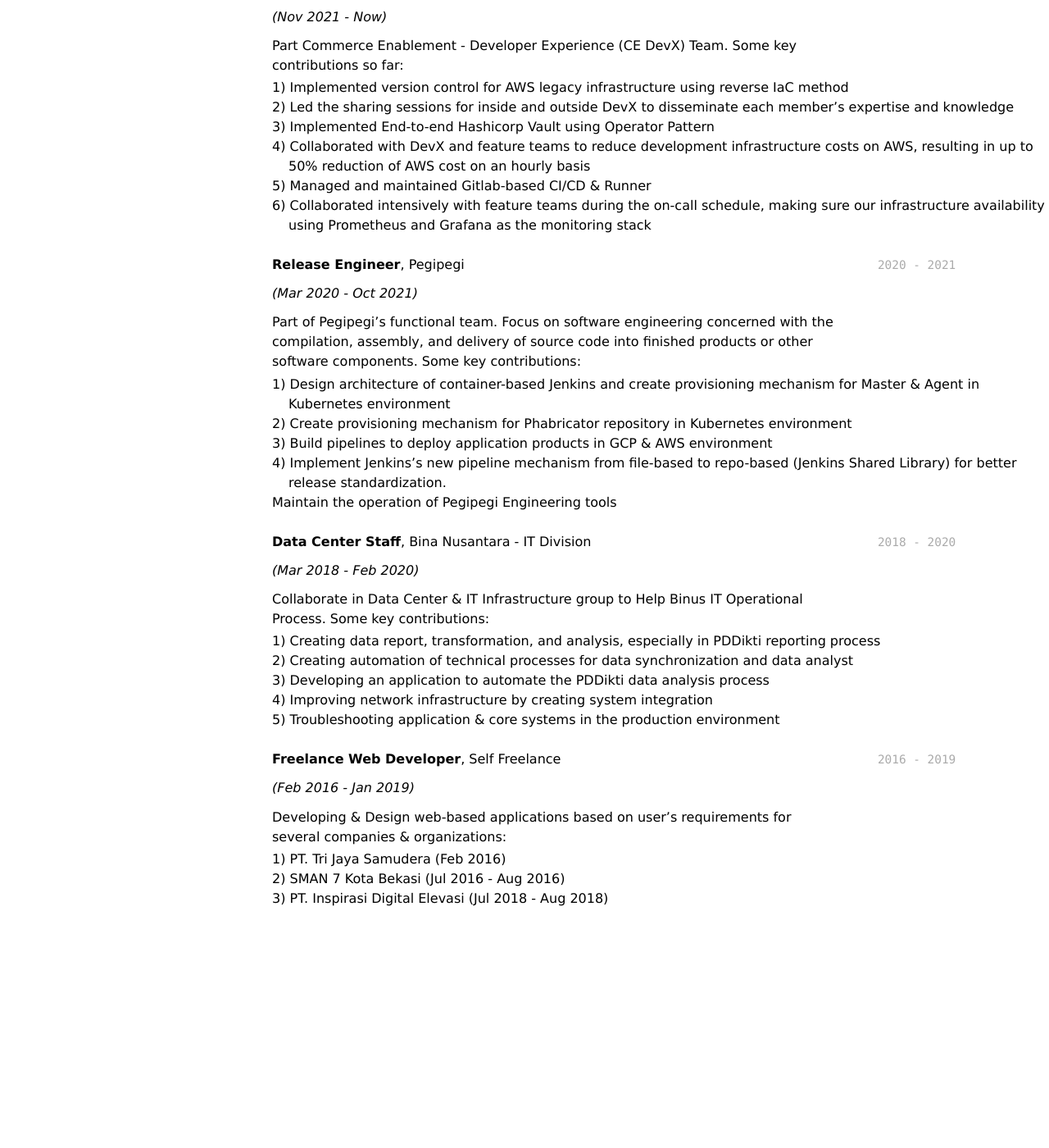
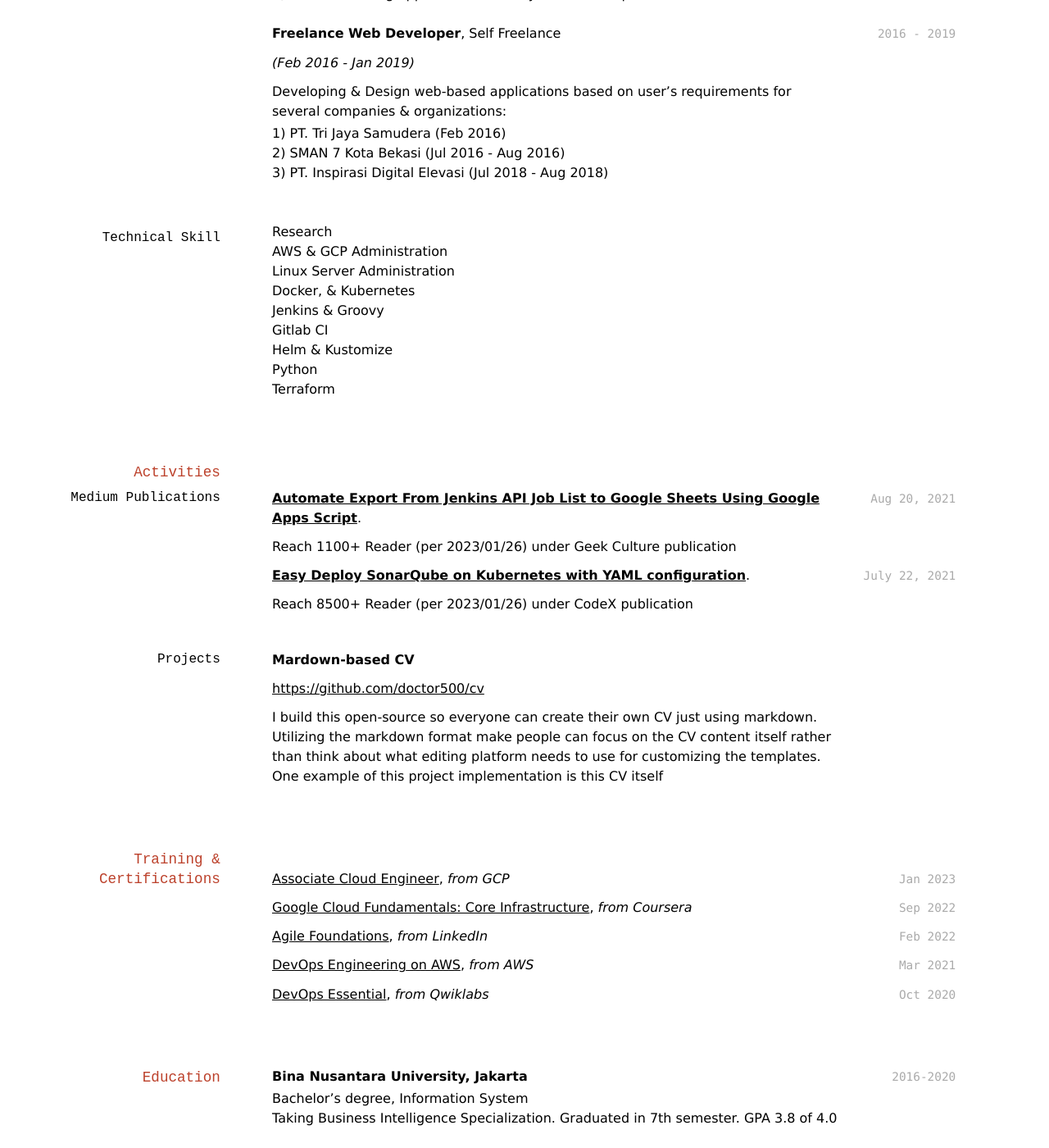
Before and after one commit to doctor500/cv, a Jekyll site: the page built from index.md, in a window 1280 px wide and 1400 px high, scrolled down 1372 px. Shown: the whole window at 82% size. Built offline with Jekyll 4.4.1, drawn with Linux system fonts in a browser that asks for light colours; before the commit the page ends 2504 px from its top, so only the background shows below that; some of the changed text lies outside the part shown.

Commit message:
chore: update CV content, update section order

```diff
--- a/index.md
+++ b/index.md
@@ -119,6 +70,64 @@ Developing & Design web-based applications based on user's requirements for seve
 - 2) SMAN 7 Kota Bekasi (Jul 2016 - Aug 2016)
 - 3) PT. Inspirasi Digital Elevasi (Jul 2018 - Aug 2018)
 
+### Technical Skill
+
+- Research
+- AWS & GCP Administration
+- Linux Server Administration
+- Docker, & Kubernetes
+- Jenkins & Groovy
+- Gitlab CI
+- Helm & Kustomize
+- Python
+- Terraform
+
+## Activities
+
+### Medium Publications
+
+`Aug 20, 2021`
+[**Automate Export From Jenkins API Job List to Google Sheets Using Google Apps Script**](https://medium.com/geekculture/automate-export-from-jenkins-api-job-list-to-google-sheets-using-google-apps-script-2eef44008bdc).
+
+Reach 1100+ Reader (per 2023/01/26) under Geek Culture publication
+
+`July 22, 2021`
+[**Easy Deploy SonarQube on Kubernetes with YAML configuration**](https://medium.com/codex/easy-deploy-sonarqube-on-kubernetes-with-yaml-configuration-27f5adc8de90).
+
+Reach 8500+ Reader (per 2023/01/26) under CodeX publication
+
+### Projects
+**Mardown-based CV**
+
+[https://github.com/doctor500/cv](https://github.com/doctor500/cv)
+
+I build this open-source so everyone can create their own CV just using markdown. Utilizing the markdown format make people can focus on the CV content itself rather than think about what editing platform needs to use for customizing the templates. One example of this project implementation is this CV itself
+
+## Training & Certifications
+
+`Jan 2023`
+[Associate Cloud Engineer](https://www.credential.net/3e62c331-8419-43d6-9d48-849d04182582), *from GCP*
+
+`Sep 2022`
+[Google Cloud Fundamentals: Core Infrastructure](https://www.coursera.org/account/accomplishments/verify/B2V6L4ZSGNUH), *from Coursera*
+
+`Feb 2022`
+[Agile Foundations](https://1drv.ms/b/s!AgiuQdtA6Daqk1u47d6CR6wWbLF7?e=Pdl7EF), *from LinkedIn*
+
+`Mar 2021`
+[DevOps Engineering on AWS](https://1drv.ms/b/s!AgiuQdtA6DaqkRFlSnO8rKrDO8iQ?e=htxgE9), *from AWS*
+
+`Oct 2020`
+[DevOps Essential](https://google.qwiklabs.com/public_profiles/33bd98d5-c80f-418b-ad9e-417674ccc9bf), *from Qwiklabs*
+
+
+## Education
+
+`2016-2020`
+__Bina Nusantara University, Jakarta__
+
+- Bachelor's degree, Information System
+- Taking Business Intelligence Specialization. Graduated in 7th semester. GPA 3.8 of 4.0
 
 <!-- ### Footer
 Last updated: Jan 2023 -->
```
Also changed, not shown: other parts of index.md (+0 -49 lines).
